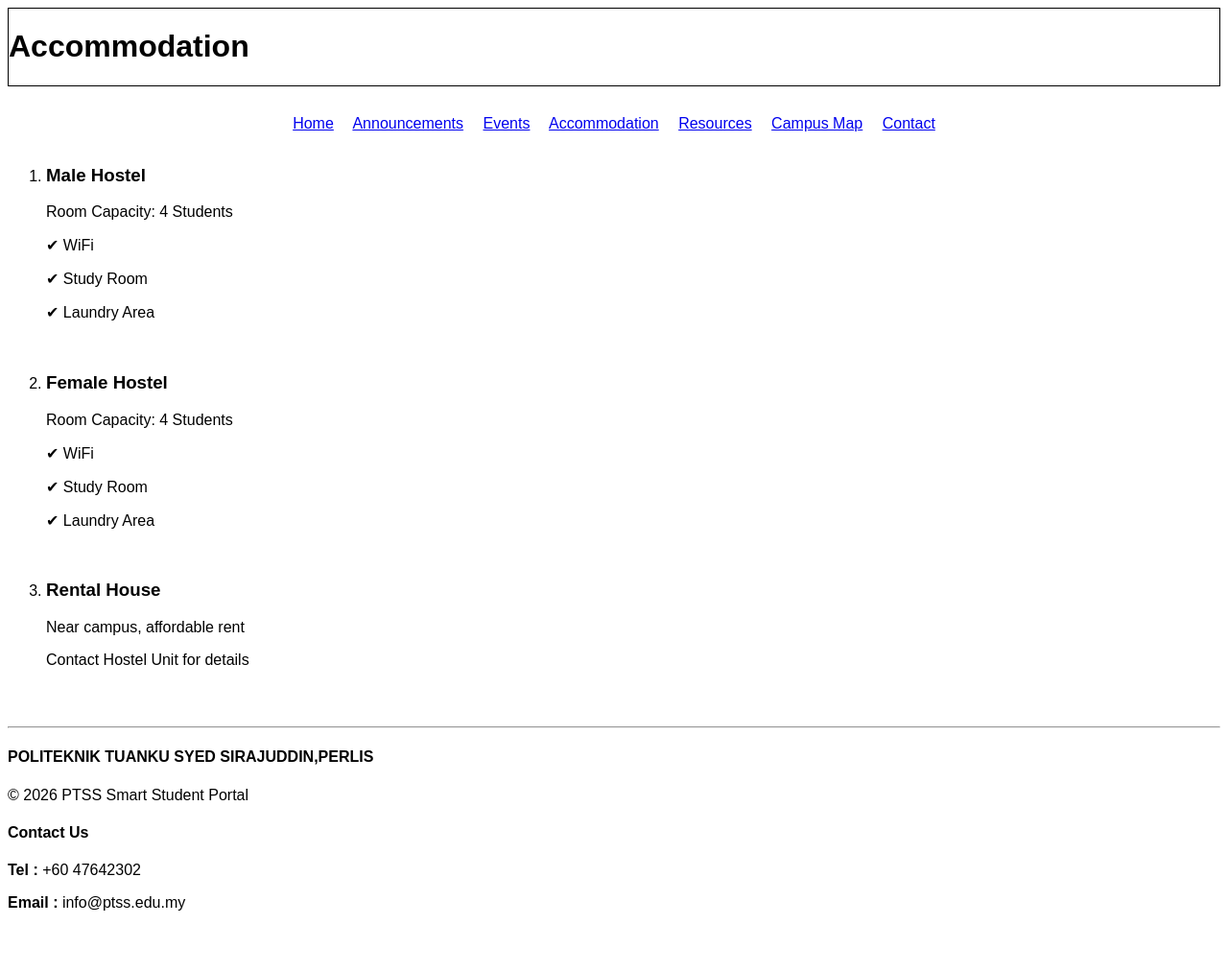
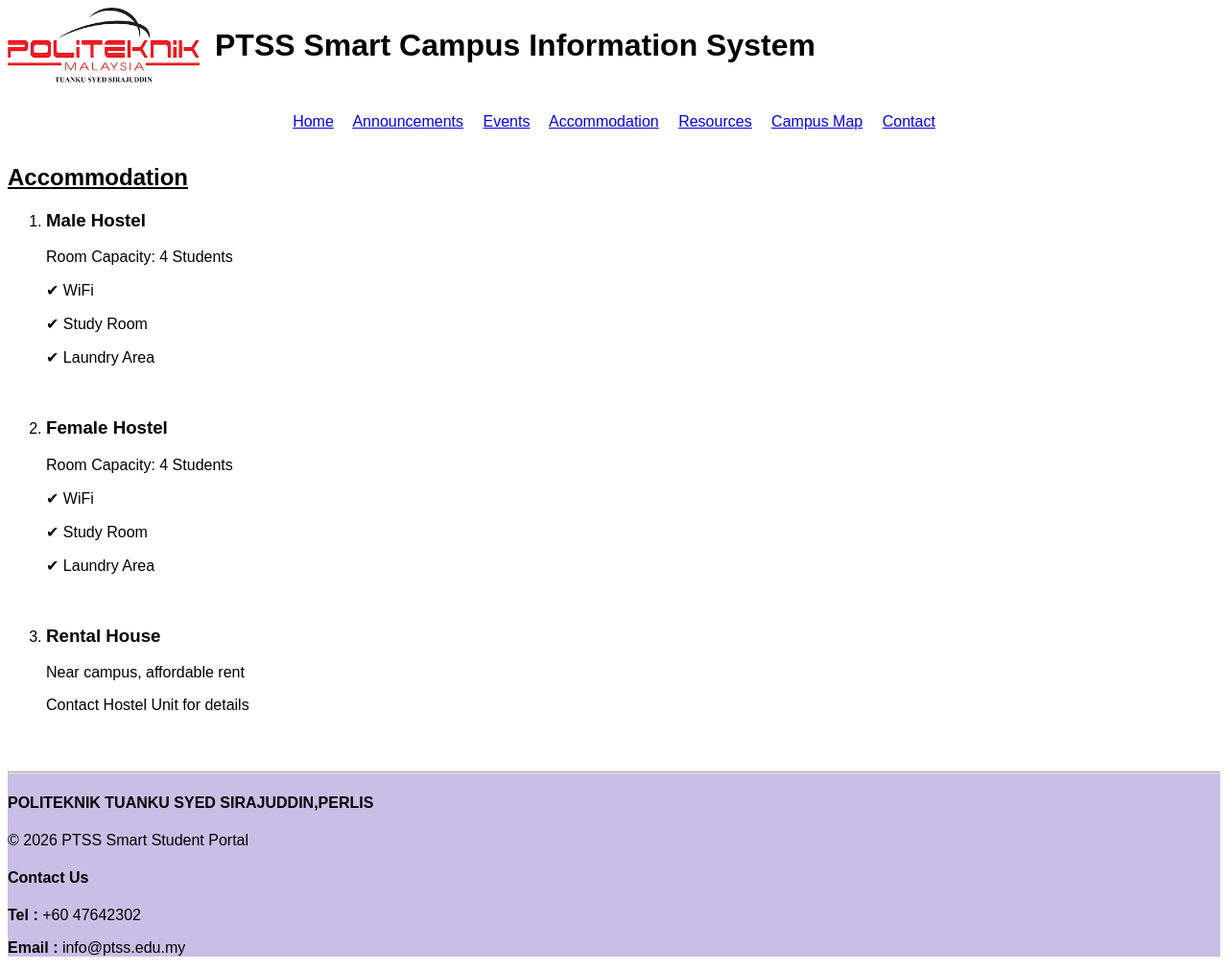
Before and after one commit to kwanyunshan/pba, a plain HTML site: page accommodation.html in a window 1280 px wide. Shown: the whole page at 96% size. Before the commit the page ends 966 px from the top, so only its background shows below. Drawn offline with Linux system fonts and the light colour scheme.

Commit message:
update image

```diff
--- a/accommodation.html
+++ b/accommodation.html
@@ -8,7 +8,8 @@
   </head>
   <body>
     <header class="header">
-      <h1>Accommodation</h1>
+      <img src="image/logo_ptss.png" alt="Logo PTSS" />&emsp;
+      <h1>PTSS Smart Campus Information System</h1>
     </header>
 
     <nav class="nav">
@@ -22,6 +23,7 @@
     </nav>
 
     <section>
+      <h2><u>Accommodation</u></h2>
       <ol>
         <li>
           <h3>Male Hostel</h3>
@@ -48,7 +50,7 @@
     </section>
     <br /><br />
 
-    <footer>
+    <footer class="footer">
       <hr />
       <h4>POLITEKNIK TUANKU SYED SIRAJUDDIN,PERLIS</h4>
       <p>&copy; 2026 PTSS Smart Student Portal</p>
--- a/style.css
+++ b/style.css
@@ -3,7 +3,11 @@ body {
 }
 
 .header {
-  border: 1px solid black;
+  display: flex;
+}
+
+.header img{
+  width: 200px;
 }
 
 .nav {
@@ -63,3 +67,8 @@ body {
 .map-box img {
   width: 500px;
 }
+
+.footer{
+  background-color: rgb(201, 191, 230);
+  color: rgb(0, 0, 0);
+}
```
Also changed, not shown: announcements.html (+4 -2 lines), campus_map.html (+4 -2 lines), contact.html (+0 -1 lines), event.html (+4 -2 lines), index.html (+2 -1 lines), resources.html (+4 -2 lines), image/logo_ptss.png (added).
